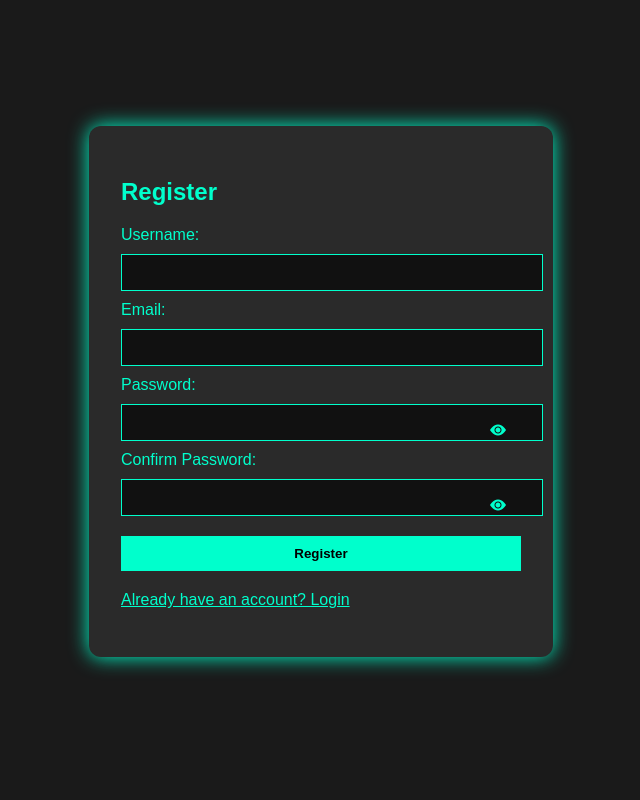
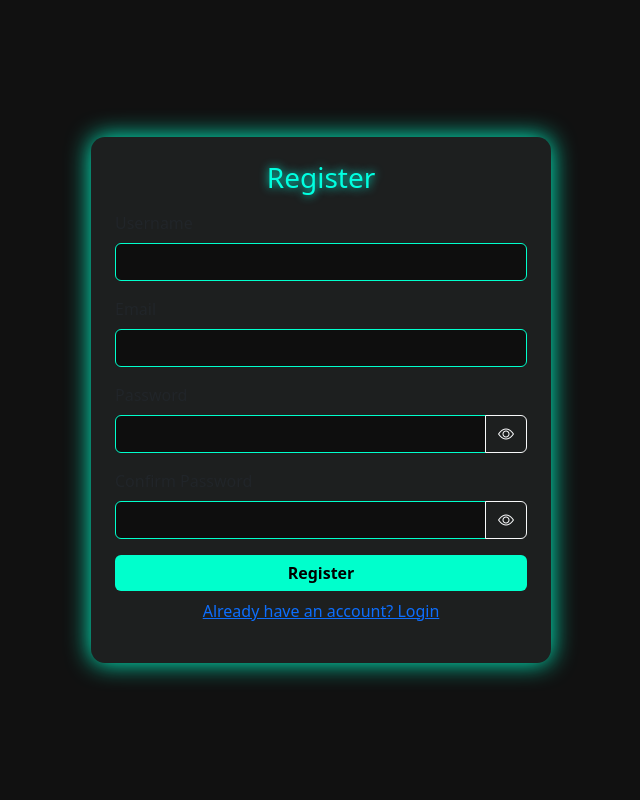
Before and after one commit to guruprakashraj2/Defencia, a Django app: page /Register in a window 1280 px wide. Shown: the whole page, without its empty margins (319-959 px from the left). Run offline with Django 5.2, Linux system fonts and the light colour scheme.

Commit message:
Update: login/register styling + settings cleanup

```diff
--- a/App/templates/Register.html
+++ b/App/templates/Register.html
@@ -1,151 +1,87 @@
-<!DOCTYPE html>
-<html>
+{% load static %}
+<!doctype html>
+<html lang="en">
 <head>
+  <meta charset="utf-8">
+  <meta name="viewport" content="width=device-width,initial-scale=1">
   <title>Register</title>
-    <!-- Bootstrap Icons -->
-    <link rel="stylesheet" href="https://cdn.jsdelivr.net/npm/bootstrap-icons@1.10.5/font/bootstrap-icons.css">
-
+  <link href="https://cdn.jsdelivr.net/npm/bootstrap@5.3.3/dist/css/bootstrap.min.css" rel="stylesheet">
+  <link href="https://cdn.jsdelivr.net/npm/bootstrap-icons@1.10.5/font/bootstrap-icons.css" rel="stylesheet">
   <style>
-        body {
-            background-color: #1a1a1a;
-            color: #00ffcc;
-            font-family: Arial, sans-serif;
-        }
-        .form-box {
-            max-width: 400px;
-            margin: auto;
-            margin-top: 10%;
-            padding: 2rem;
-            background-color: #2a2a2a;
-            border-radius: 12px;
-            box-shadow: 0 0 20px #00ffcc;
-        }
-        input, button {
-            width: 100%;
-            margin: 10px 0;
-            padding: 10px;
-            background-color: #111;
-            border: 1px solid #00ffcc;
-            color: #00ffcc;
-        }
-        .error-input {
-            border-color: red !important;
-        }
-        .error-text {
-            color: red;
-            font-size: 0.9rem;
-        }
-        .btn {
-            background-color: #00ffcc;
-            color: black;
-            font-weight: bold;
-            border: none;
-        }
-        .btn:hover {
-            background-color: #00e6b8;
-        }
-        .position-relative i {
-            cursor: pointer;
-            position: absolute;
-            top: 65%;
-            right: 15px;
-            transform: translateY(-50%);
-            color: #00ffcc;
-        }
-        .position-relative {
-            position: relative;
-        }
+    :root{--neo:#00ffcc}
+    body{min-height:100dvh;background:#111;color:var(--neo);display:flex;align-items:center;justify-content:center;padding:16px}
+    .card{width:100%;max-width:460px;background:#1d1f1f;border:0;border-radius:14px;box-shadow:0 0 24px var(--neo)}
+    .card h1{font-size:clamp(20px,4.5vw,28px);text-align:center;color:#00ffe0;text-shadow:0 0 10px #00ffe0}
+    .form-control{background:#0e0e0e;border:1px solid var(--neo);color:var(--neo)}
+    .form-control:focus{box-shadow:0 0 8px var(--neo);border-color:#00e6b8}
+    .btn-neo{background:var(--neo);color:#000;font-weight:700;border:0}
+    .btn-neo:hover{background:#00e6b8;box-shadow:0 0 12px #00ffe0}
+    .error-text{color:#ff6b6b;font-size:.9rem}
   </style>
-
-    <!-- ✅ Auto redirect to login page after 3 seconds -->
-    {% if messages %}
-        <meta http-equiv="refresh" content="3;url={% url 'App:login' %}">
-    {% endif %}
+  {% if messages %}<meta http-equiv="refresh" content="2;url={% url 'App:login' %}">{% endif %}
 </head>
 <body>
-    <div class="form-box">
-        <h2>Register</h2>
-        <form method="post">
-            {% csrf_token %}
-
-            <!-- ✅ Success message -->
+  <div class="card p-4">
     {% if messages %}
       {% for message in messages %}
-                    <div style="color: lightgreen; font-weight: bold; margin-bottom: 10px;">
-                        {{ message }}
-                    </div>
+        <div class="alert alert-success py-2">{{ message }}</div>
       {% endfor %}
     {% endif %}
 
-            <!-- Username -->
-            <label for="id_username">Username:</label>
-            <input type="text" name="username" id="id_username"
-                   value="{{ form.username.value|default_if_none:'' }}"
-                   class="{% if form.username.errors %}error-input{% endif %}">
-            {% for error in form.username.errors %}
-                <div class="error-text">{{ error }}</div>
-            {% endfor %}
+    <h1 class="mb-3">Register</h1>
 
-            <!-- Email -->
-            <label for="id_email">Email:</label>
-            <input type="email" name="email" id="id_email"
-                   value="{{ form.email.value|default_if_none:'' }}"
-                   class="{% if form.email.errors %}error-input{% endif %}">
-            {% for error in form.email.errors %}
-                <div class="error-text">{{ error }}</div>
-            {% endfor %}
+    <form method="post" novalidate>
+      {% csrf_token %}
 
-            <!-- Password with eye -->
-            <label for="id_password">Password:</label>
-            <div class="position-relative">
-                <input type="password" name="password" id="id_password"
-                       class="{% if form.password.errors %}error-input{% endif %}">
-                <i class="bi bi-eye-fill" id="togglePassword"></i>
+      <div class="mb-3">
+        <label class="form-label">Username</label>
+        <input name="username" value="{{ form.username.value|default_if_none:'' }}" class="form-control {% if form.username.errors %}is-invalid{% endif %}">
+        {% for e in form.username.errors %}<div class="error-text">{{ e }}</div>{% endfor %}
       </div>
-            {% for error in form.password.errors %}
-                <div class="error-text">{{ error }}</div>
-            {% endfor %}
 
-            <!-- Confirm Password with eye -->
-            <label for="id_confirm_password">Confirm Password:</label>
-            <div class="position-relative">
-                <input type="password" name="confirm_password" id="id_confirm_password"
-                       class="{% if form.confirm_password.errors %}error-input{% endif %}">
-                <i class="bi bi-eye-fill" id="toggleConfirmPassword"></i>
+      <div class="mb-3">
+        <label class="form-label">Email</label>
+        <input type="email" name="email" value="{{ form.email.value|default_if_none:'' }}" class="form-control {% if form.email.errors %}is-invalid{% endif %}">
+        {% for e in form.email.errors %}<div class="error-text">{{ e }}</div>{% endfor %}
       </div>
-            {% for error in form.confirm_password.errors %}
-                <div class="error-text">{{ error }}</div>
-            {% endfor %}
 
-            <!-- Non-field errors -->
-            {% for error in form.non_field_errors %}
-                <div class="error-text">{{ error }}</div>
-            {% endfor %}
+      <div class="mb-3">
+        <label class="form-label">Password</label>
+        <div class="input-group">
+          <input id="id_password" type="password" name="password" class="form-control {% if form.password.errors %}is-invalid{% endif %}">
+          <button class="btn btn-outline-light" type="button" id="showPwd"><i class="bi bi-eye"></i></button>
+        </div>
+        {% for e in form.password.errors %}<div class="error-text">{{ e }}</div>{% endfor %}
+      </div>
 
-            <button type="submit" class="btn">Register</button>
-            <p style="margin-top: 10px;">
-                <a href="{% url 'App:login' %}" style="color: #00ffcc;">Already have an account? Login</a>
-            </p>
+      <div class="mb-3">
+        <label class="form-label">Confirm Password</label>
+        <div class="input-group">
+          <input id="id_confirm_password" type="password" name="confirm_password" class="form-control {% if form.confirm_password.errors %}is-invalid{% endif %}">
+          <button class="btn btn-outline-light" type="button" id="showPwd2"><i class="bi bi-eye"></i></button>
+        </div>
+        {% for e in form.confirm_password.errors %}<div class="error-text">{{ e }}</div>{% endfor %}
+      </div>
+
+      {% for e in form.non_field_errors %}<div class="error-text">{{ e }}</div>{% endfor %}
+
+      <button class="btn btn-neo w-100" type="submit">Register</button>
+      <p class="mt-2 text-center"><a href="{% url 'App:login' %}">Already have an account? Login</a></p>
     </form>
   </div>
 
-    <!-- Password toggle script -->
+  <script src="https://cdn.jsdelivr.net/npm/bootstrap@5.3.3/dist/js/bootstrap.bundle.min.js"></script>
   <script>
-        function setupToggle(toggleId, inputId) {
-            const toggle = document.getElementById(toggleId);
-            const input = document.getElementById(inputId);
-
-            toggle.addEventListener("click", function () {
-                const type = input.getAttribute("type") === "password" ? "text" : "password";
-                input.setAttribute("type", type);
-
-                this.classList.toggle("bi-eye-fill");
-                this.classList.toggle("bi-eye-slash-fill");
-            });
-        }
-
-        setupToggle("togglePassword", "id_password");
-        setupToggle("toggleConfirmPassword", "id_confirm_password");
+    const toggle = (btnId, inputId) => {
+      document.getElementById(btnId).onclick = () => {
+        const el = document.getElementById(inputId);
+        el.type = el.type === "password" ? "text" : "password";
+        const i = document.querySelector(`#${btnId} i`);
+        i.classList.toggle("bi-eye"); i.classList.toggle("bi-eye-slash");
+      };
+    };
+    toggle("showPwd","id_password");
+    toggle("showPwd2","id_confirm_password");
   </script>
 </body>
 </html>
```
Also changed, not shown: App/templates/leadership.html (+69 -7 lines), App/templates/login.html (+44 -121 lines), myapp/settings.py (+8 -0 lines), App/static/images/guru.jpg (added), 1 other file. Lines whose indentation alone changed are shown as unchanged.
